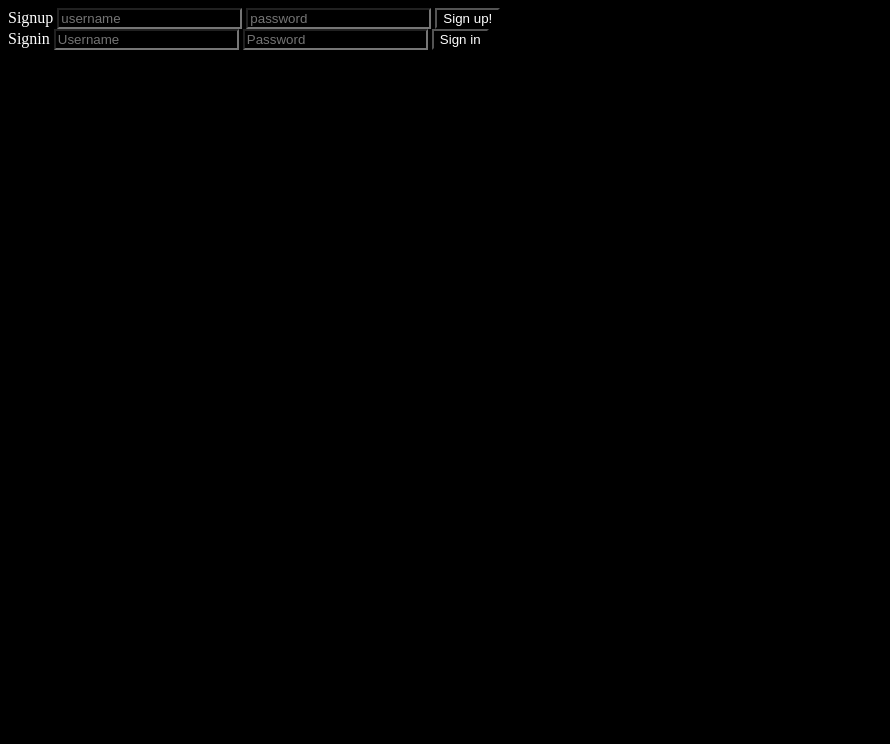
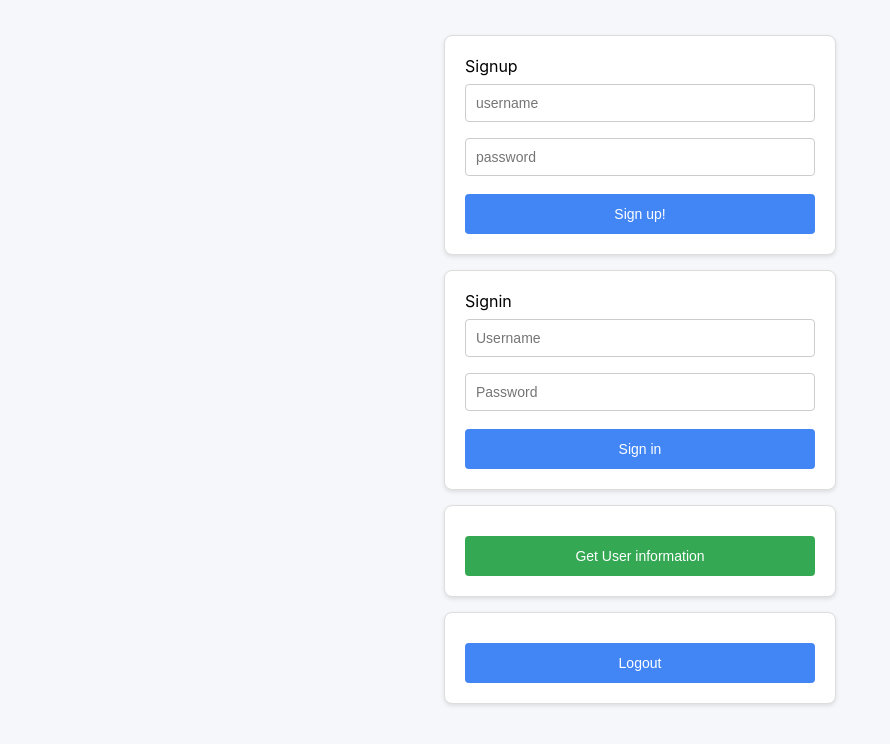
Before and after one commit to kaustavxg/first-full-stack-web-app, a website: page public/index.html in a window 1280 px wide. Shown: the whole page, without its empty margins (0-890 px from the left). Drawn offline with nearby package versions, Linux system fonts and the light colour scheme.

Commit message:
second-commit

```diff
--- a/public/index.html
+++ b/public/index.html
@@ -4,12 +4,7 @@
     <meta charset="UTF-8">
     <meta name="viewport" content="width=device-width, initial-scale=1.0">
     <title>Full Stack</title>
-    <style>
-        *{
-            background-color: black;
-            color: white;
-        }
-    </style>
+    <link rel="stylesheet" href="style.css">
 </head>
 <body>
     <div> Signup
@@ -20,49 +15,20 @@
 
     <div> Signin
     <input id="signin-username" type="text" name="username" placeholder="Username">
-    <input id="sigin-password" type="text" name="password" placeholder="Password">
+    <input id="signin-password" type="text" name="password" placeholder="Password">
     <button onclick="signin()">Sign in</button>
     </div>
 
-    <!-- <div>
-    User information:
-    <div id="information"></div>
+    <div>
+    <button id="information" onclick="getInformation()">Get User information</button>
     </div>
 
     <div>
         <button onclick="logout()">Logout</button>
-    </div> -->
+    </div>
 
 </body>
 <script src="https://cdnjs.cloudflare.com/ajax/libs/axios/1.7.7/axios.min.js">
 </script>
-<script>
-
-async function signup() {
-    const username = document.getElementById('signup-username').value;
-    const password = document.getElementById('signup-password').value;
-
-    const response = await axios.post("http://localhost:8080/signup", {
-        username: username,
-        password: password
-    })
-    alert("Signed up successfully");
-}
-
-async function signin(){
-    const username = document.getElementById('signin-username').value;
-    const password = document.getElementById('signin-password').value;
-
-    const response = await axios.post("http://localhost:8080/signin", {
-        username: username,
-        password: password
-    })
-
-    // storing the token
-    localStorage.setItem("token", response.data.token)
-
-    alert("Signed in successfully");
-}
-
-</script>
+<script src="script.js"></script>
 </html>
--- /dev/null
+++ b/public/script.js
@@ -0,0 +1,42 @@
+async function signup() {
+    const username = document.getElementById('signup-username').value;
+    const password = document.getElementById('signup-password').value;
+
+    const response = await axios.post("http://localhost:8080/signup", {
+        username: username,
+        password: password
+    })
+    alert("Signed up successfully");
+}
+
+async function signin(){
+    const username = document.getElementById('signin-username').value;
+    const password = document.getElementById('signin-password').value;
+
+    const response = await axios.post("http://localhost:8080/signin", {
+        username: username,
+        password: password
+    })
+
+    // storing the token
+    localStorage.setItem("token", response.data.token)
+
+    alert("Signed in successfully");
+}
+
+async function getInformation(){
+    const token = localStorage.getItem("token");
+
+    if(token){
+        const response = await axios.get("http://localhost:8080/me", {
+            headers: {
+                token: token
+            }
+        });
+        document.getElementById('information').innerHTML = response.data.username;
+    }
+}
+
+async function logout(){
+    localStorage.removeItem("token")
+}
--- /dev/null
+++ b/public/style.css
@@ -0,0 +1,55 @@
+body {
+    font-family: -apple-system, BlinkMacSystemFont, 'Segoe UI', Roboto, sans-serif;
+    background: #f5f7fa;
+    margin: 0;
+    padding: 20px;
+}
+
+div {
+    background: white;
+    border: 1px solid #ddd;
+    border-radius: 8px;
+    padding: 20px;
+    margin: 15px auto;
+    max-width: 350px;
+    box-shadow: 0 2px 4px rgba(0,0,0,0.1);
+}
+
+input {
+    width: 100%;
+    padding: 10px;
+    margin: 8px 0;
+    border: 1px solid #ccc;
+    border-radius: 4px;
+    font-size: 14px;
+    box-sizing: border-box;
+}
+
+input:focus {
+    border-color: #4285f4;
+    outline: none;
+}
+
+button {
+    width: 100%;
+    padding: 12px;
+    background: #4285f4;
+    color: white;
+    border: none;
+    border-radius: 4px;
+    cursor: pointer;
+    font-size: 14px;
+    margin-top: 10px;
+}
+
+button:hover {
+    background: #3367d6;
+}
+
+#information {
+    background: #34a853;
+}
+
+#information:hover {
+    background: #2d8f47;
+}
```
Also changed, not shown: backend.js (+5 -6 lines).
